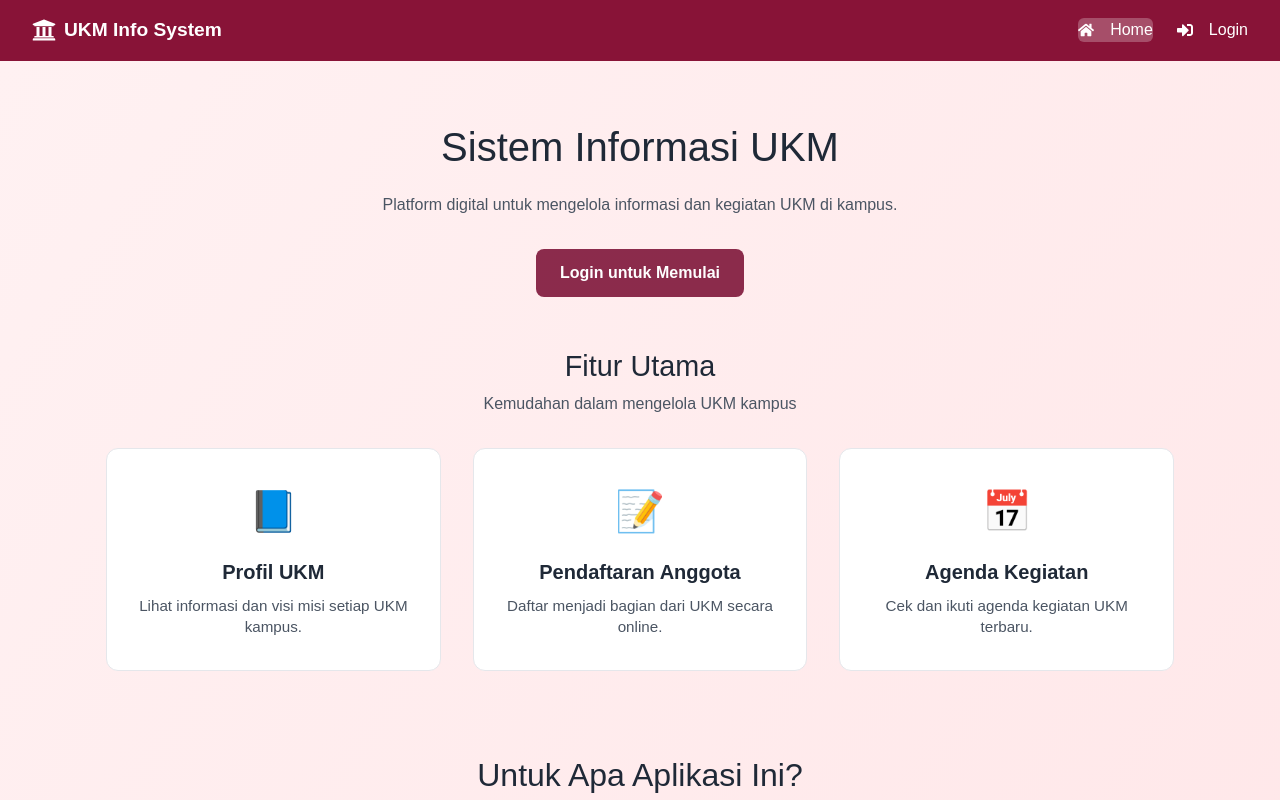
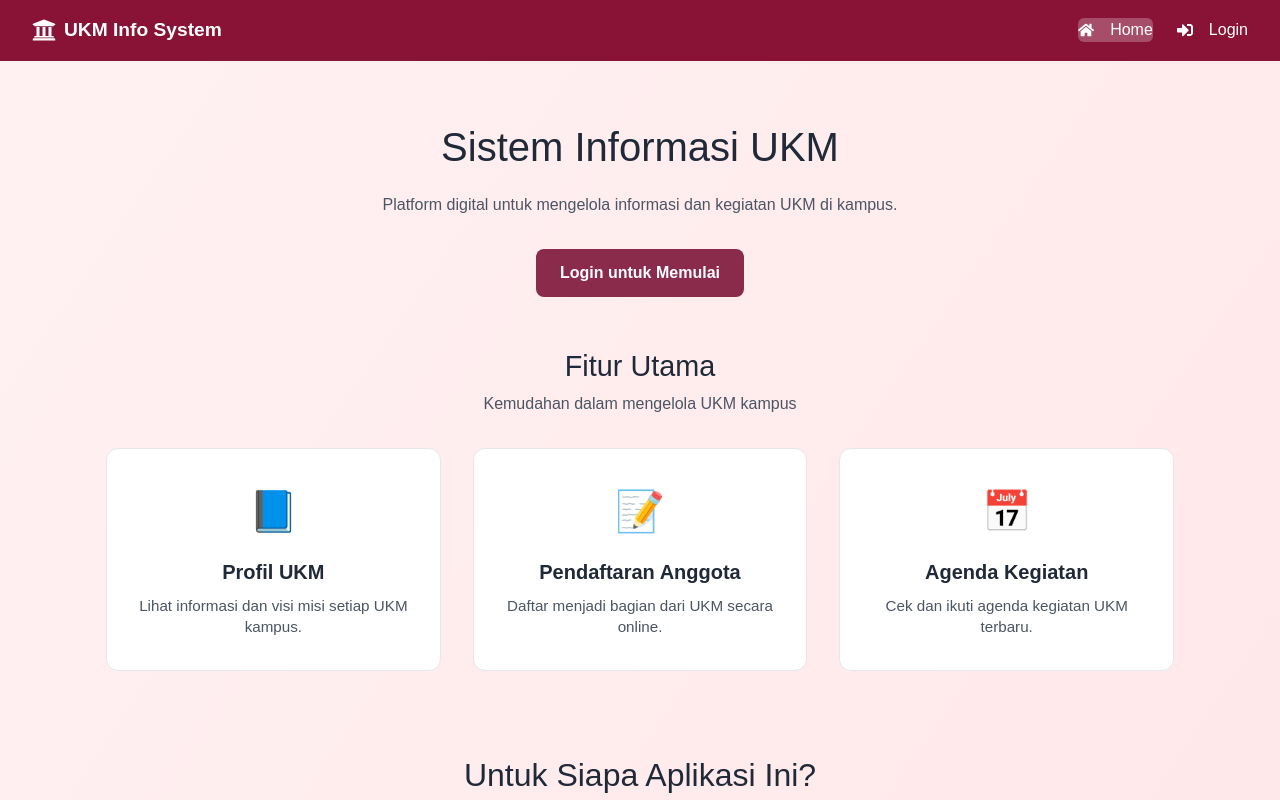
Before and after one commit to hhafidzaahh/uas, a Next.js app: page / in a window 1280 px wide. Shown: the top 800 px of the page. Built offline with nearby package versions, Linux system fonts and the light colour scheme.

Commit message:
Update page.js

```diff
--- a/app/page.js
+++ b/app/page.js
@@ -38,7 +38,7 @@ export default function HomePage() {
           </div>
         </section>
         <section className={styles.ukmRoles}>
-  <h2>Untuk Apa Aplikasi Ini?</h2>
+  <h2>Untuk Siapa Aplikasi Ini?</h2>
   <p>Dirancang untuk mendukung kegiatan dan manajemen UKM di kampus</p>
   <div className={styles.ukmRolesGrid}>
     <div className={styles.ukmRoleCard}>
```
